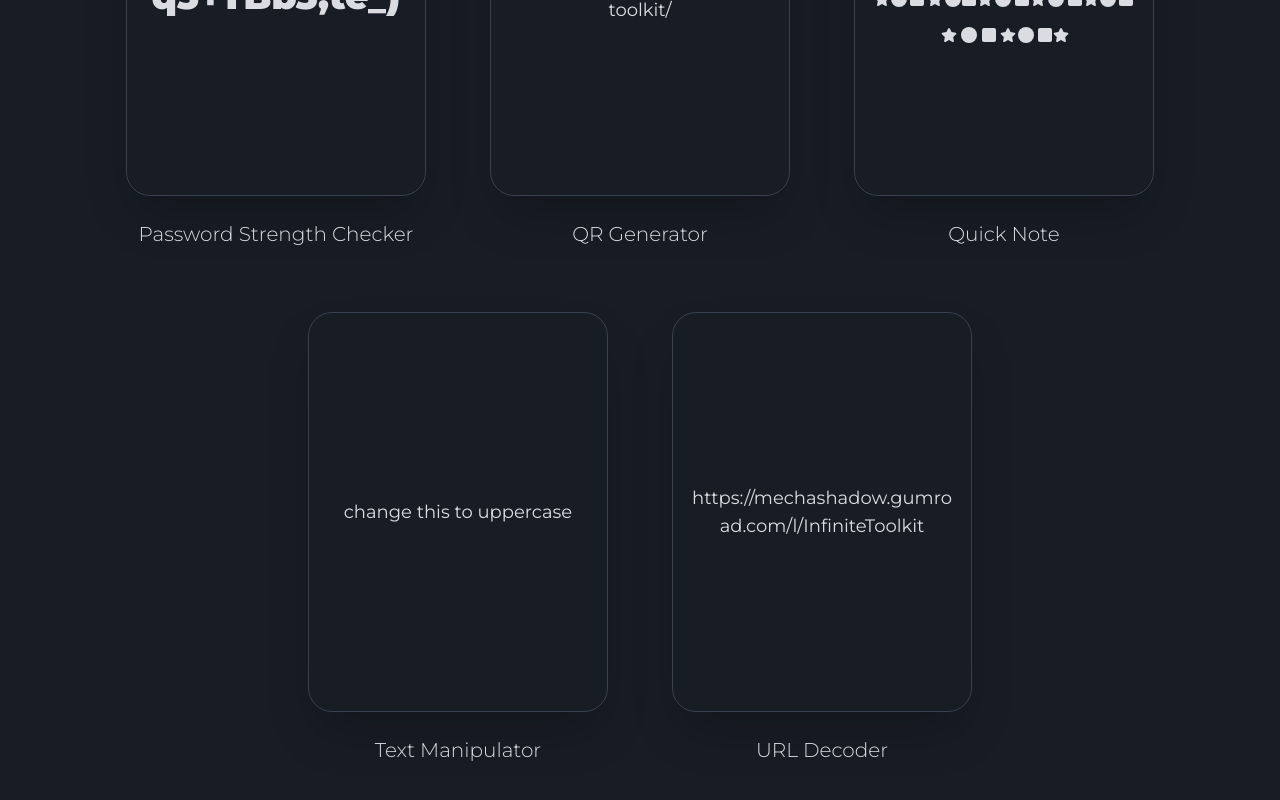
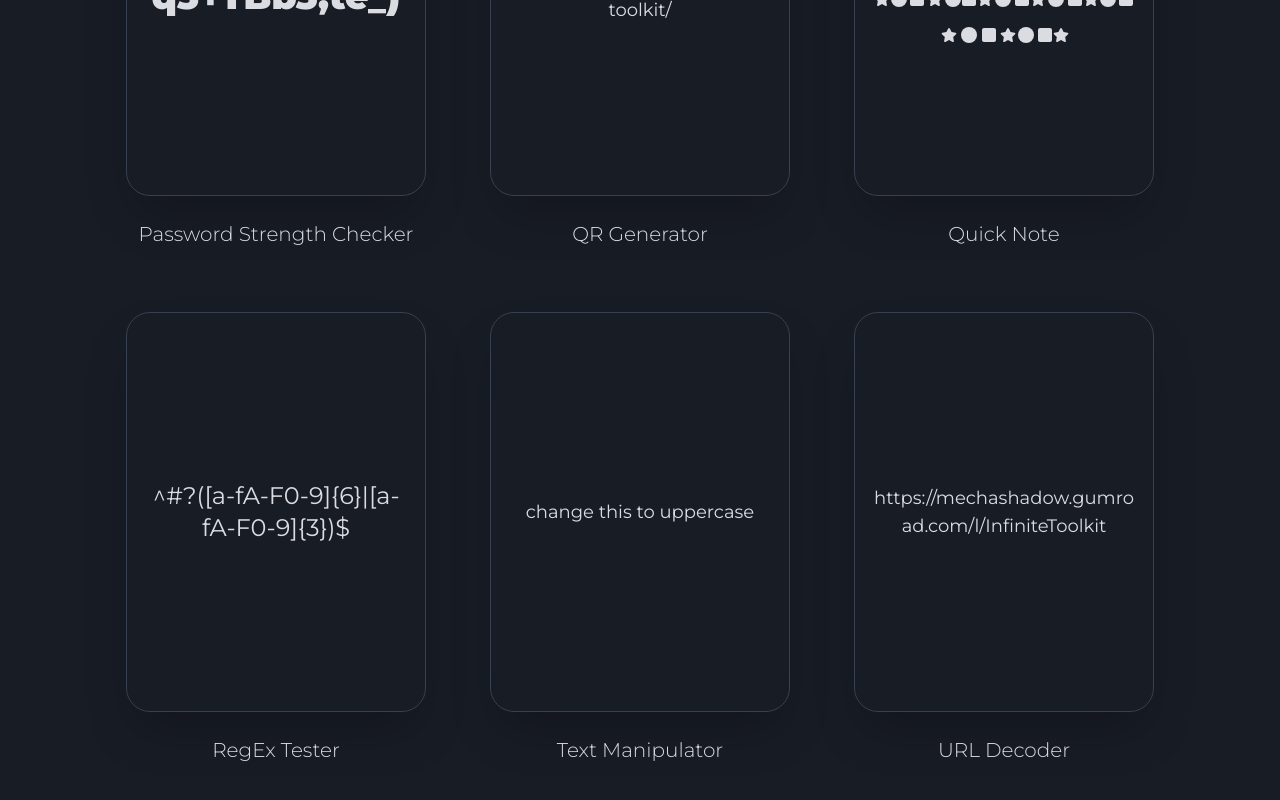
Before and after one commit to mechashadowx/infinite-toolkit, a Next.js app: page / in a window 1280 px wide. Shown: the part 3604-4404 px from the top of the page. Built offline with nearby package versions, Linux system fonts and the light colour scheme.

Commit message:
Implement RegExTester

```diff
--- /dev/null
+++ b/app/components/tools/RegExTester.tsx
@@ -0,0 +1,70 @@
+"use client";
+
+import { FontAwesomeIcon } from "@fortawesome/react-fontawesome";
+import { faCircleCheck } from "@fortawesome/free-solid-svg-icons";
+import { useState } from "react";
+import React from "react";
+import Base from "../base/Base";
+
+const RegExTester: React.FC = () => {
+    const REGEX = "^#?([a-fA-F0-9]{6}|[a-fA-F0-9]{3})$";
+    const [hovered, setHovered] = useState<boolean>(false);
+
+    return (
+        <div
+            className="card"
+            onMouseEnter={() => setHovered(true)}
+            onMouseLeave={() => setHovered(false)}
+        >
+            <Base title={"RegEx Tester"} hovered={hovered}>
+                <div>
+                    <span className="inline-grid items-center justify-center">
+                        <span
+                            className={`relative col-start-1 row-start-1 text-center transition-all duration-200 text-2xl ${
+                                hovered ? "opacity-0" : "opacity-100"
+                            }`}
+                            style={{
+                                wordWrap: "break-word",
+                                wordBreak: "break-word",
+                            }}
+                        >
+                            {REGEX}
+                        </span>
+                        <div
+                            className={`flex flex-col gap-4 items-center justify-center relative col-start-1 row-start-1 text-center`}
+                            style={{
+                                wordWrap: "break-word",
+                                wordBreak: "break-word",
+                            }}
+                        >
+                            <span
+                                className={`text-center transition-all duration-[500] text-gray-700 font-bold text-4xl ${
+                                    hovered
+                                        ? "opacity-100 move-up-down"
+                                        : "opacity-0"
+                                }`}
+                            >
+                                #INFINITE
+                            </span>
+                            <span
+                                className={`text-center transition-all transform duration-[500] text-gray-700 ${
+                                    hovered
+                                        ? "opacity-100 move-down-up"
+                                        : "opacity-0"
+                                }`}
+                            >
+                                <FontAwesomeIcon
+                                    className="h-2 w-2 scale-[4]"
+                                    icon={faCircleCheck}
+                                    size="2x"
+                                />
+                            </span>
+                        </div>
+                    </span>
+                </div>
+            </Base>
+        </div>
+    );
+};
+
+export default RegExTester;
--- a/app/components/views/Tools.tsx
+++ b/app/components/views/Tools.tsx
@@ -20,6 +20,7 @@ import PasswordGenerator from "../tools/PasswordGenerator";
 import PasswordStrengthChecker from "../tools/PasswordStrengthChecker";
 import QRGenerator from "../tools/QRGenerator";
 import QuickNote from "../tools/QuickNote";
+import RegExTester from "../tools/RegExTester";
 
 const Tools: React.FC = () => {
     const TOOLS = [
@@ -44,6 +45,7 @@ const Tools: React.FC = () => {
         },
         { id: "qr-generator", component: <QRGenerator /> },
         { id: "quick-note", component: <QuickNote /> },
+        { id: "regex-tester", component: <RegExTester /> },
         { id: "text-manipulator", component: <TextManipulator /> },
         { id: "url-decoder", component: <URLDecoder /> },
     ];
```
